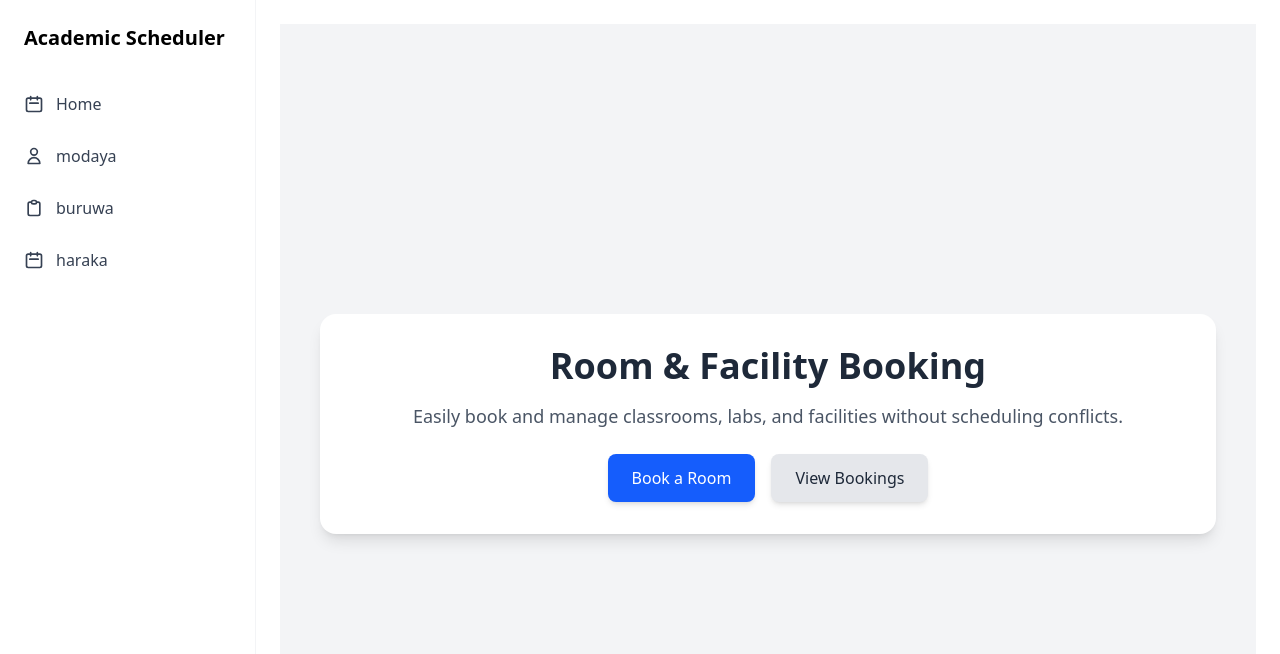
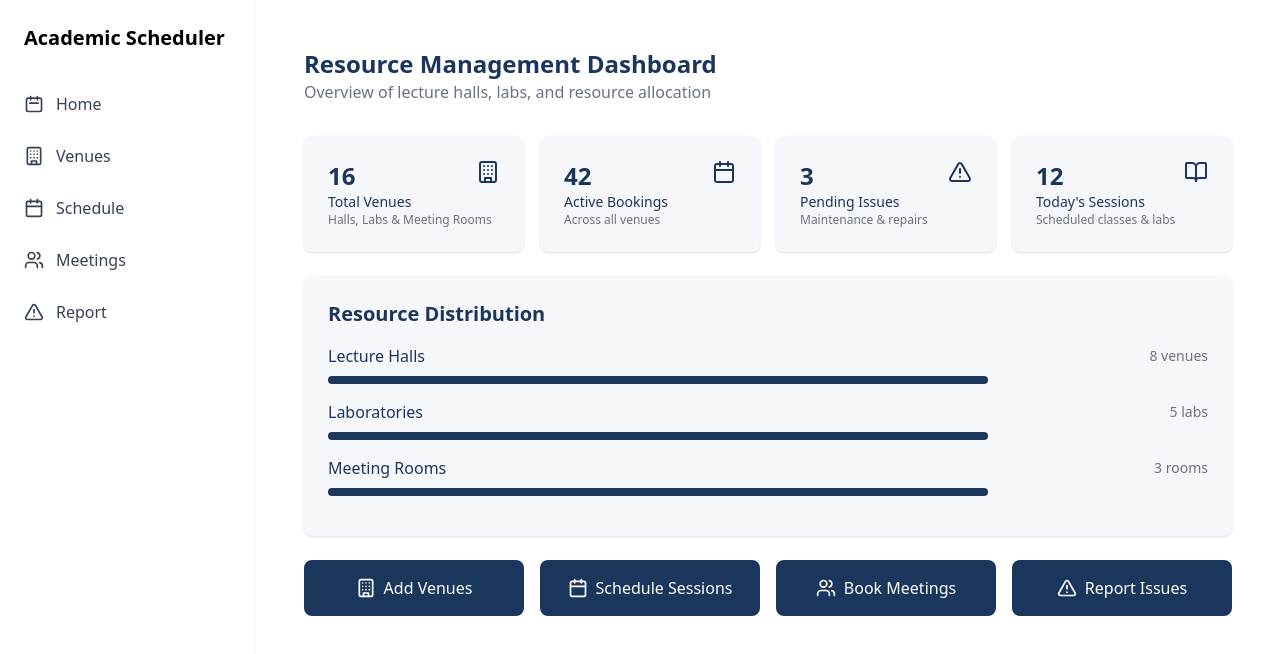
Before and after one commit to akash-de-alwis/academic-scheduler, a React (Vite) app in the folder frontend/: page /HallHome in a window 1280 px wide. Shown: the top 654 px of the page. Built offline with nearby package versions, Linux system fonts and the light colour scheme.

Commit message:
hall allocation home page completed

```diff
--- a/frontend/package.json
+++ b/frontend/package.json
@@ -12,6 +12,7 @@
   "dependencies": {
     "@tailwindcss/vite": "^4.0.6",
     "axios": "^1.7.9",
+    "lucide-react": "^0.475.0",
     "react": "^19.0.0",
     "react-dom": "^19.0.0",
     "react-router-dom": "^7.1.5",
--- a/frontend/src/LectureHallAllocation/components/HallSidebar.jsx
+++ b/frontend/src/LectureHallAllocation/components/HallSidebar.jsx
@@ -1,4 +1,5 @@
 import { Link, useLocation } from "react-router-dom";
+import { Home, Building, Calendar, Users, AlertTriangle } from "lucide-react";
 
 export default function HallSidebar() {
   const location = useLocation();
@@ -7,59 +8,56 @@ export default function HallSidebar() {
     return location.pathname === path;
   };
 
+  const navItems = [
+    {
+      path: "/HallHome",
+      name: "Home",
+      icon: (
+        <svg xmlns="http://www.w3.org/2000/svg" className="h-5 w-5 mr-3" fill="none" viewBox="0 0 24 24" stroke="currentColor">
+          <path strokeLinecap="round" strokeLinejoin="round" strokeWidth={2} d="M8 7V3m8 4V3m-9 8h10M5 21h14a2 2 0 002-2V7a2 2 0 00-2-2H5a2 2 0 00-2 2v12a2 2 0 002 2z" />
+        </svg>
+      )
+    },
+    {
+      path: "/venues",
+      name: "Venues",
+      icon: <Building className="h-5 w-5 mr-3" />
+    },
+    {
+      path: "/schedule",
+      name: "Schedule",
+      icon: <Calendar className="h-5 w-5 mr-3" />
+    },
+    {
+      path: "/meetings",
+      name: "Meetings",
+      icon: <Users className="h-5 w-5 mr-3" />
+    },
+    {
+      path: "/report",
+      name: "Report",
+      icon: <AlertTriangle className="h-5 w-5 mr-3" />
+    }
+  ];
+
   return (
     <div className="h-screen bg-white border-r border-gray-100 w-64">
       <div className="p-6">
         <h2 className="text-xl font-bold mb-8">Academic Scheduler</h2>
 
         <nav className="space-y-3">
-          <Link
-            to="/"
-            className={`flex items-center py-2 text-gray-700 hover:text-black ${
-              isActive("/") ? "font-medium" : ""
-            }`}
-          >
-            <svg xmlns="http://www.w3.org/2000/svg" className="h-5 w-5 mr-3" fill="none" viewBox="0 0 24 24" stroke="currentColor">
-              <path strokeLinecap="round" strokeLinejoin="round" strokeWidth={2} d="M8 7V3m8 4V3m-9 8h10M5 21h14a2 2 0 002-2V7a2 2 0 00-2-2H5a2 2 0 00-2 2v12a2 2 0 002 2z" />
-            </svg>
-            Home
-          </Link>
-
-          <Link
-            to="/lecturers"
-            className={`flex items-center py-2 text-gray-700 hover:text-black ${
-              isActive("/lecturers") ? "font-medium" : ""
-            }`}
-          >
-            <svg xmlns="http://www.w3.org/2000/svg" className="h-5 w-5 mr-3" fill="none" viewBox="0 0 24 24" stroke="currentColor">
-              <path strokeLinecap="round" strokeLinejoin="round" strokeWidth={2} d="M16 7a4 4 0 11-8 0 4 4 0 018 0zM12 14a7 7 0 00-7 7h14a7 7 0 00-7-7z" />
-            </svg>
-            modaya
-          </Link>
-
-          <Link
-            to="/batches"
-            className={`flex items-center py-2 text-gray-700 hover:text-black ${
-              isActive("/batches") ? "font-medium" : ""
-            }`}
-          >
-            <svg xmlns="http://www.w3.org/2000/svg" className="h-5 w-5 mr-3" fill="none" viewBox="0 0 24 24" stroke="currentColor">
-              <path strokeLinecap="round" strokeLinejoin="round" strokeWidth={2} d="M9 5H7a2 2 0 00-2 2v12a2 2 0 002 2h10a2 2 0 002-2V7a2 2 0 00-2-2h-2M9 5a2 2 0 002 2h2a2 2 0 002-2M9 5a2 2 0 012-2h2a2 2 0 012 2" />
-            </svg>
-            buruwa
-          </Link>
-
-          <Link
-            to="/allocations"
-            className={`flex items-center py-2 text-gray-700 hover:text-black ${
-              isActive("/allocations") ? "font-medium" : ""
-            }`}
-          >
-            <svg xmlns="http://www.w3.org/2000/svg" className="h-5 w-5 mr-3" fill="none" viewBox="0 0 24 24" stroke="currentColor">
-              <path strokeLinecap="round" strokeLinejoin="round" strokeWidth={2} d="M8 7V3m8 4V3m-9 8h10M5 21h14a2 2 0 002-2V7a2 2 0 00-2-2H5a2 2 0 00-2 2v12a2 2 0 002 2z" />
-            </svg>
-            haraka
-          </Link>
+          {navItems.map((item) => (
+            <Link
+              key={item.path}
+              to={item.path}
+              className={`flex items-center py-2 text-gray-700 hover:text-black ${
+                isActive(item.path) ? "font-medium" : ""
+              }`}
+            >
+              {item.icon}
+              {item.name}
+            </Link>
+          ))}
         </nav>
       </div>
     </div>
--- a/frontend/src/LectureHallAllocation/pages/HallHome.jsx
+++ b/frontend/src/LectureHallAllocation/pages/HallHome.jsx
@@ -1,23 +1,94 @@
-import { Link } from "react-router-dom";
+import React from 'react';
+import { Calendar, Users, BookOpen, AlertTriangle, Building } from 'lucide-react';
 
-export default function HallHome() {
+const DashboardStats = ({ icon: Icon, title, value, subtitle }) => (
+  <div className="bg-[#F5F7FA] p-6 rounded-lg shadow-sm relative">
+    <Icon className="absolute top-6 right-6 w-6 h-6 text-[#1B365D]" />
+    <div>
+      <p className="text-2xl font-bold text-[#1B365D]">{value}</p>
+      <p className="text-sm font-medium text-[#1B365D]">{title}</p>
+      <p className="text-xs text-gray-500">{subtitle}</p>
+    </div>
+  </div>
+);
+
+const ResourceAllocation = () => (
+  <div className="bg-[#F5F7FA] p-6 rounded-lg shadow-sm mt-6">
+    <h2 className="text-xl font-bold text-[#1B365D] mb-4">Resource Distribution</h2>
+    {[
+      { name: "Lecture Halls", count: "8 venues" },
+      { name: "Laboratories", count: "5 labs" },
+      { name: "Meeting Rooms", count: "3 rooms" }
+    ].map((item) => (
+      <div key={item.name} className="mb-4">
+        <div className="flex justify-between items-center mb-2">
+          <span className="text-[#1B365D]">{item.name}</span>
+          <span className="text-sm text-gray-500">{item.count}</span>
+        </div>
+        <div className="w-full bg-[#F5F7FA] rounded-full h-2">
+          <div className="bg-[#1B365D] h-2 rounded-full" style={{ width: '75%' }} />
+        </div>
+      </div>
+    ))}
+  </div>
+);
+
+const ActionButtons = () => (
+  <div className="grid grid-cols-1 md:grid-cols-2 lg:grid-cols-4 gap-4 mt-6">
+    {[
+      { title: "Add Venues", icon: Building },
+      { title: "Schedule Sessions", icon: Calendar },
+      { title: "Book Meetings", icon: Users },
+      { title: "Report Issues", icon: AlertTriangle }
+    ].map((action) => (
+      <button
+        key={action.title}
+        className="flex items-center justify-center space-x-2 bg-[#1B365D] text-white p-4 rounded-lg hover:bg-opacity-90 transition-all"
+      >
+        <action.icon className="w-5 h-5" />
+        <span>{action.title}</span>
+      </button>
+    ))}
+  </div>
+);
+
+const HallHome = () => {
   return (
-<div className="min-h-screen bg-gray-100 flex flex-col items-center justify-center p-6">
-<div className="max-w-4xl w-full bg-white shadow-lg rounded-2xl p-8 text-center">
-<h1 className="text-4xl font-bold text-gray-800 mb-4">Room & Facility Booking</h1>
-<p className="text-gray-600 text-lg mb-6">
-          Easily book and manage classrooms, labs, and facilities without scheduling conflicts.
-</p>
+    <div className="p-6 max-w-7xl mx-auto">
+      <div className="mb-8">
+        <h1 className="text-2xl font-bold text-[#1B365D]">Resource Management Dashboard</h1>
+        <p className="text-gray-500">Overview of lecture halls, labs, and resource allocation</p>
+      </div>
+      <div className="grid grid-cols-1 md:grid-cols-2 lg:grid-cols-4 gap-4">
+        <DashboardStats
+          icon={Building}
+          title="Total Venues"
+          value="16"
+          subtitle="Halls, Labs & Meeting Rooms"
+        />
+        <DashboardStats
+          icon={Calendar}
+          title="Active Bookings"
+          value="42"
+          subtitle="Across all venues"
+        />
+        <DashboardStats
+          icon={AlertTriangle}
+          title="Pending Issues"
+          value="3"
+          subtitle="Maintenance & repairs"
+        />
+        <DashboardStats
+          icon={BookOpen}
+          title="Today's Sessions"
+          value="12"
+          subtitle="Scheduled classes & labs"
+        />
+      </div>
+      <ResourceAllocation />
+      <ActionButtons />
+    </div>
+  );
+};
 
-        <div className="flex flex-col md:flex-row gap-4 justify-center">
-<Link to="/book-room" className="bg-blue-600 text-white px-6 py-3 rounded-lg font-medium shadow-md hover:bg-blue-700 transition">
-            Book a Room
-</Link>
-<Link to="/view-bookings" className="bg-gray-200 text-gray-800 px-6 py-3 rounded-lg font-medium shadow-md hover:bg-gray-300 transition">
-            View Bookings
-</Link>
-</div>
-</div>
-</div>
-  );
-}
+export default HallHome;
```
Also changed, not shown: 1 other file (tests, documents, lock files or other folders).
